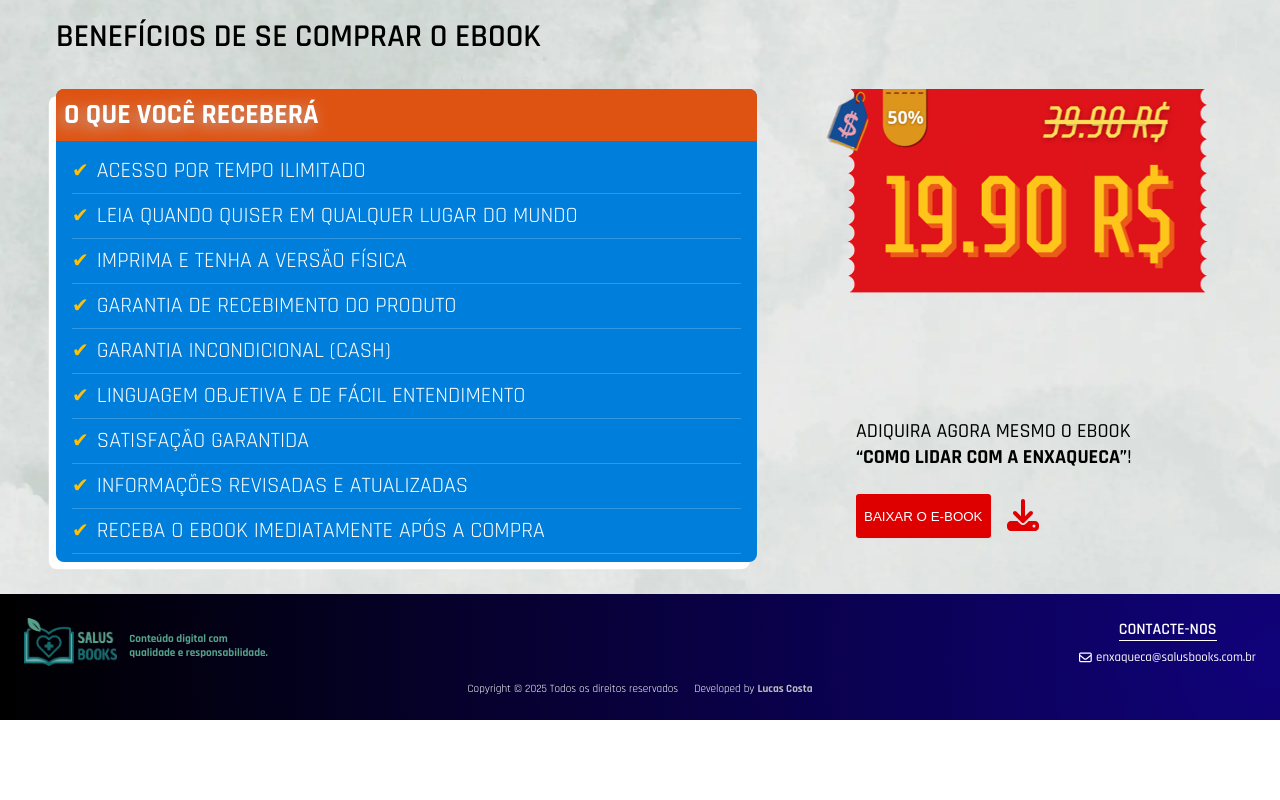
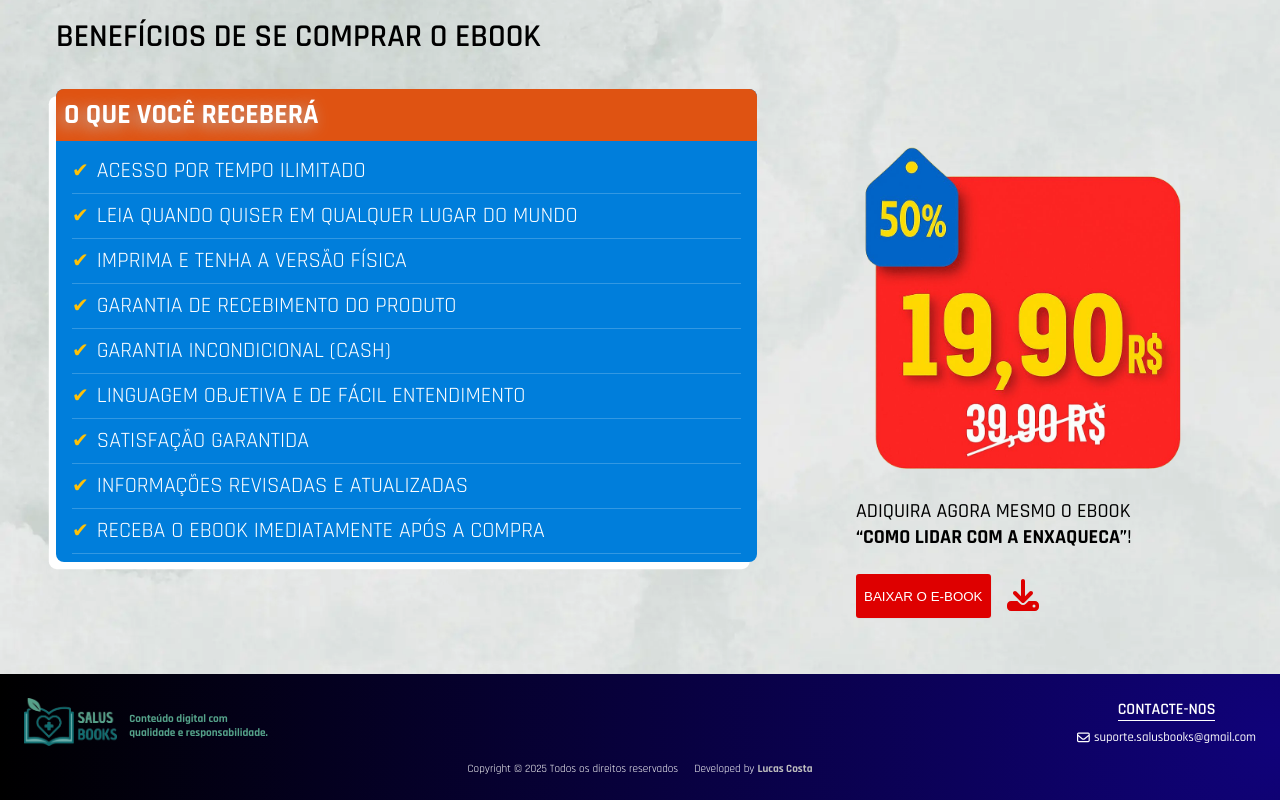
Before and after one commit to LucasCosta0117/landing-page-enxaqueca, a Vue app: page / in a window 1280 px wide. Shown: the part 5103-5903 px from the top of the page. Before the commit the page ends 5823 px from the top, so only its background shows below. Built offline with nearby package versions, Linux system fonts and the light colour scheme.

Commit message:
fix: ajustes nas informações de contato e preço do produto

```diff
--- a/src/components/FooterPage.vue
+++ b/src/components/FooterPage.vue
@@ -11,7 +11,7 @@
         <span>Contacte-nos</span>
         <div class="contact-email">
           <font-awesome-icon :icon="['far', 'envelope']" />
-          <p>enxaqueca@salusbooks.com.br</p>
+          <p>suporte.salusbooks@gmail.com</p>
         </div>
       </div>
     </div>
--- a/src/pages/HomePage.vue
+++ b/src/pages/HomePage.vue
@@ -316,7 +316,7 @@ export default {
               feedback: 'O E-book me trouxe muitas informações que eu ainda não sabia. Gostei muito!'
             },
             {
-              rating: 4,
+              rating: 5,
               userName: 'Iane Bárbara',
               feedback: 'Gostei de tudo, o conteúdo foi apresentado de forma clara e organizada, além de ter um visual e design de qualidade.'
             },
```
Also changed, not shown: src/assets/images/price-descount.png.
